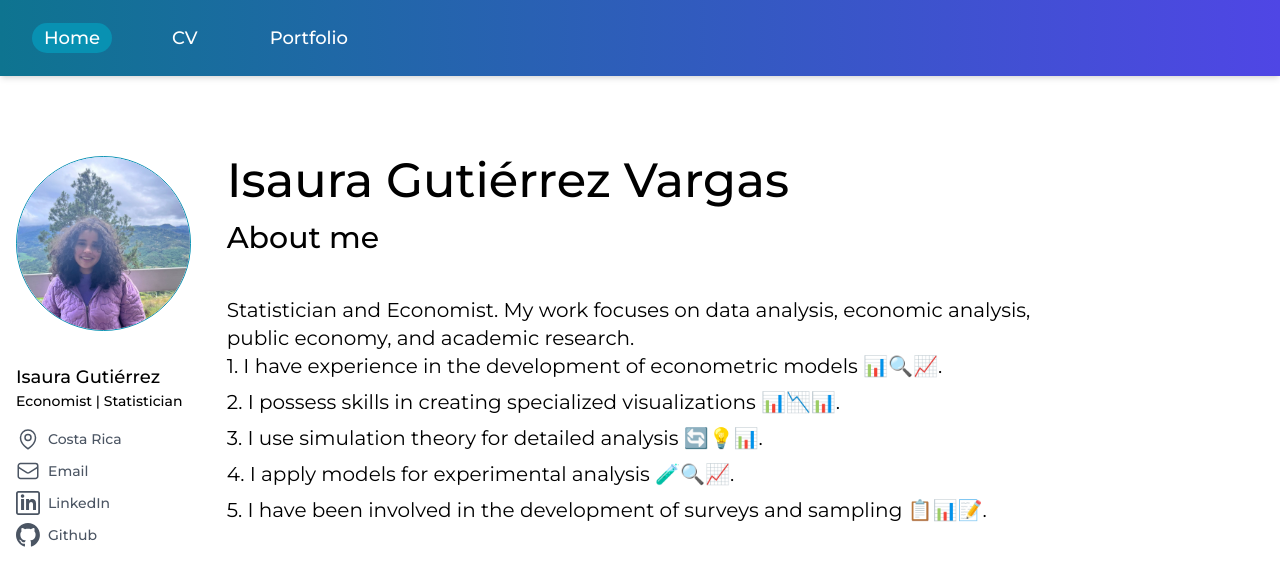
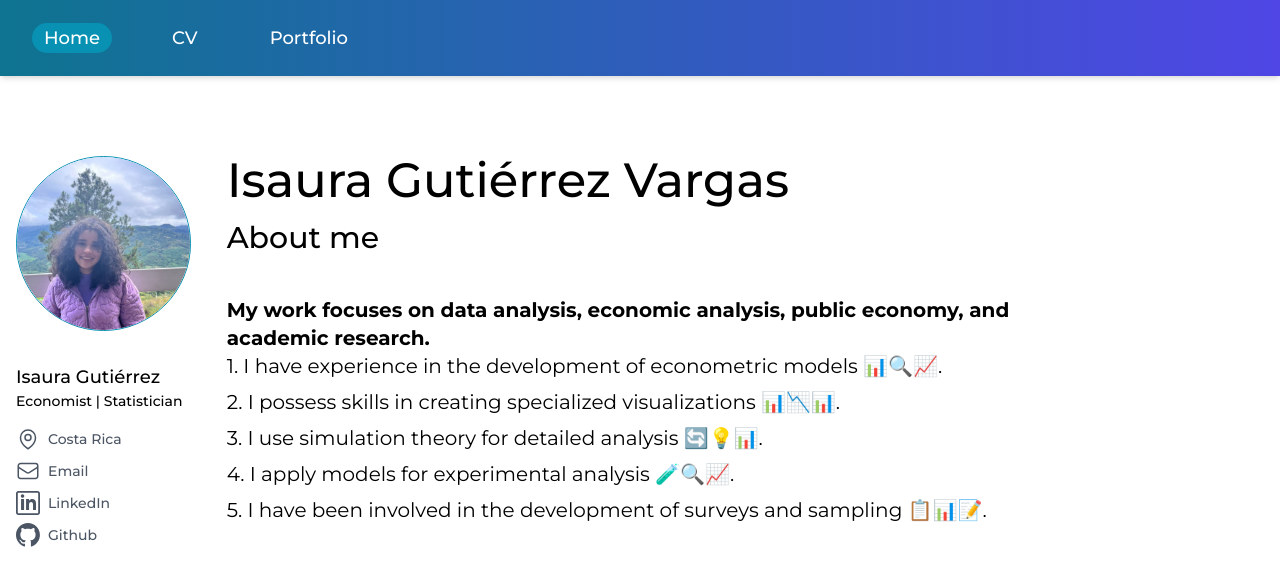
Before and after one commit to Isaura234/Isaura234.github.io, a Next.js app: page / in a window 1280 px wide. Shown: the top 586 px of the page. Built offline with nearby package versions, Linux system fonts and the light colour scheme.

Commit message:
Update page.js

```diff
--- a/src/app/page.js
+++ b/src/app/page.js
@@ -4,8 +4,9 @@ export default function Home() {
       <h1 className="text-5xl font-medium mb-4">Isaura Gutiérrez Vargas</h1>
       <h2 className="text-3xl font-medium mb-10">About me</h2>
       <div className="max-w-prose text-xl">
-        <p> Statistician and Economist.
-          My work focuses on data analysis, economic analysis, public economy, and academic research. </p>
+        <p>
+          <strong>My work focuses on data analysis, economic analysis, public economy, and academic research.</strong>
+        </p>
 
         <p className="mb-2">1. I have experience in the development of econometric models 📊🔍📈.</p>
         <p className="mb-2">2. I possess skills in creating specialized visualizations 📊📉📊.</p>
```
